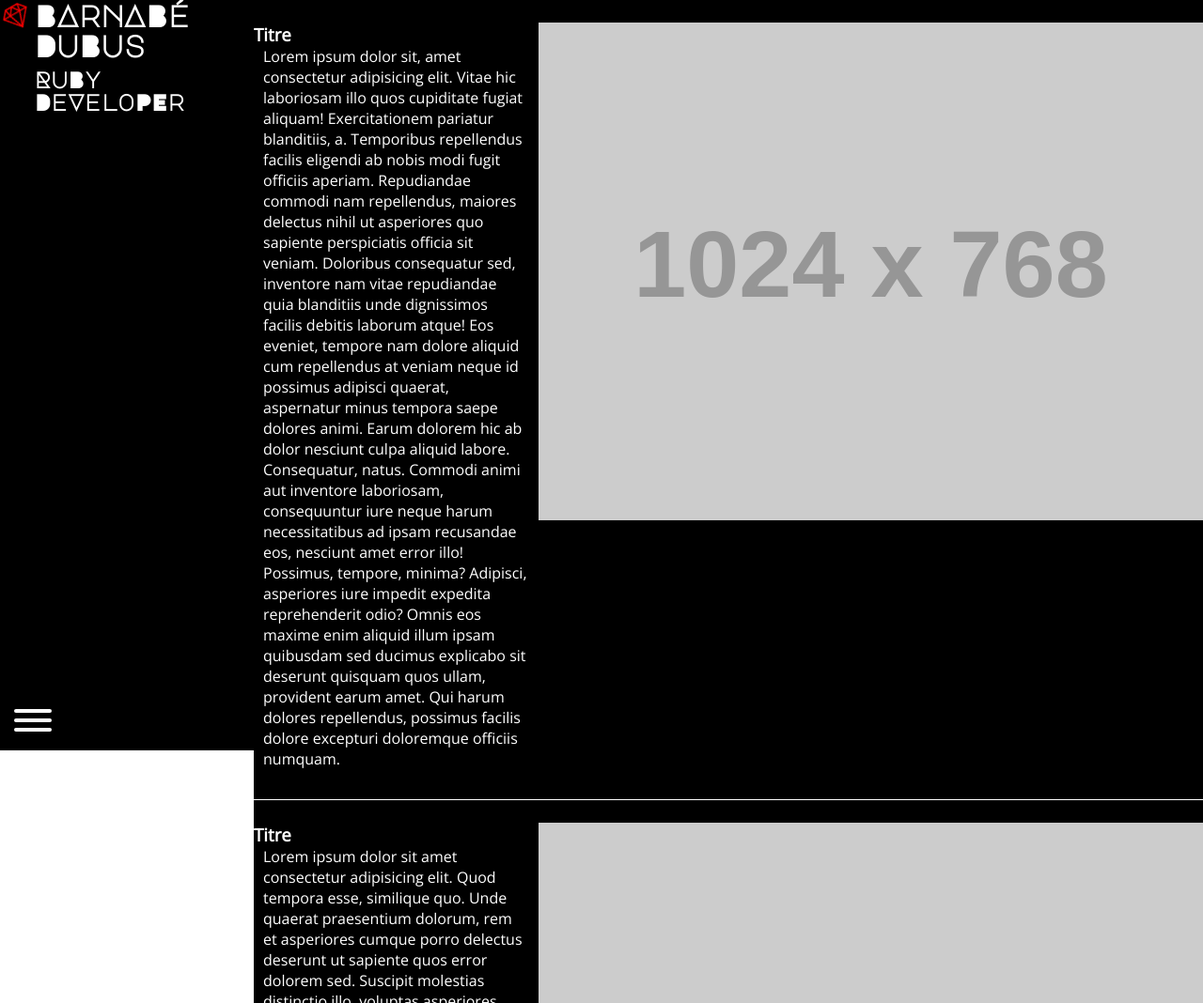
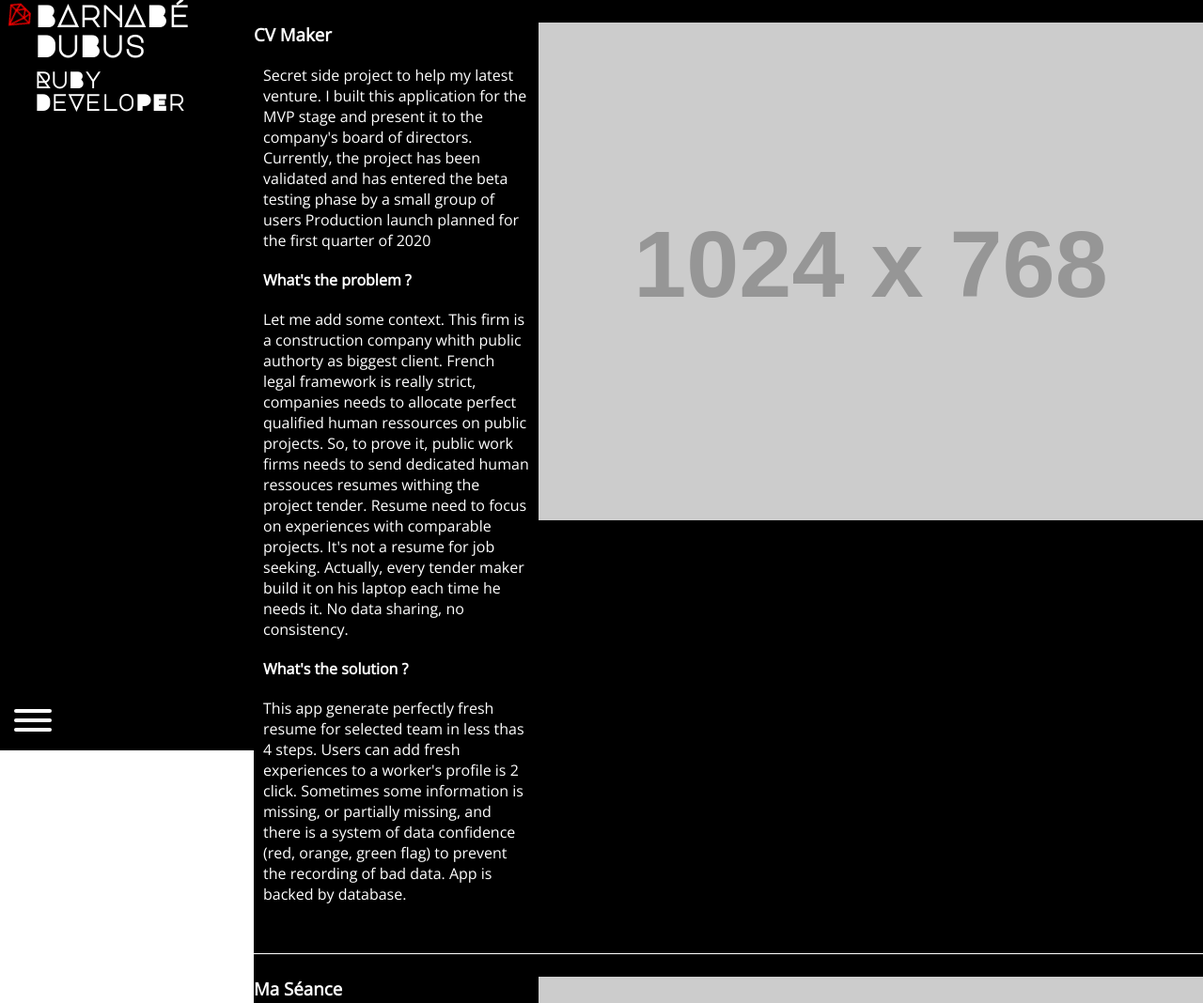
Before and after one commit to BarnabeD/barnabe-dev-site-OLD, a website: page index.html in a window 1280 px wide. Shown: the top 1068 px of the page at 94% size. Drawn offline with nearby package versions, Linux system fonts and the light colour scheme; placeholder pictures from the web are drawn by us.

Commit message:
content Wip & logo animation

```diff
--- a/index.html
+++ b/index.html
@@ -55,18 +55,38 @@
       <div class="work-list">
         <div class="work-card flex-wrapper">
           <div class="work-description">
-            <h3 class="work-description-title">Titre</h3>
-            <p class="work-description-text">Lorem ipsum dolor sit, amet consectetur adipisicing elit. Vitae hic laboriosam illo quos cupiditate fugiat aliquam! Exercitationem pariatur blanditiis, a. Temporibus repellendus facilis eligendi ab nobis modi fugit officiis aperiam.
-            Repudiandae commodi nam repellendus, maiores delectus nihil ut asperiores quo sapiente perspiciatis officia sit veniam. Doloribus consequatur sed, inventore nam vitae repudiandae quia blanditiis unde dignissimos facilis debitis laborum atque!
-            Eos eveniet, tempore nam dolore aliquid cum repellendus at veniam neque id possimus adipisci quaerat, aspernatur minus tempora saepe dolores animi. Earum dolorem hic ab dolor nesciunt culpa aliquid labore.
-            Consequatur, natus. Commodi animi aut inventore laboriosam, consequuntur iure neque harum necessitatibus ad ipsam recusandae eos, nesciunt amet error illo! Possimus, tempore, minima? Adipisci, asperiores iure impedit expedita reprehenderit odio?
-            Omnis eos maxime enim aliquid illum ipsam quibusdam sed ducimus explicabo sit deserunt quisquam quos ullam, provident earum amet. Qui harum dolores repellendus, possimus facilis dolore excepturi doloremque officiis numquam.</p>
+            <h3 class="work-description-title">CV Maker</h3>
+            <div class="work-description-text">
+              <p>
+                Secret side project to help my latest venture.
+                I built this application for the MVP stage and present it to the company's board of directors.
+                Currently, the project has been validated and has entered the beta testing phase by a small group of users
+                Production launch planned for the first quarter of 2020
+              </p>
+              <h4>What's the problem ?</h4>
+              <p>
+                Let me add some context.
+                This firm is a construction company whith public authorty as biggest client.
+                French legal framework is really strict, companies needs to allocate perfect qualified human ressources on public projects.
+                So, to prove it, public work firms needs to send dedicated human ressouces resumes withing the project tender.
+                Resume need to focus on experiences with comparable projects. It's not a resume for job seeking.
+                Actually, every tender maker build it on his laptop each time he needs it.
+                No data sharing, no consistency.
+              </p>
+              <h4>What's the solution ?</h4>
+              <p>
+                This app generate perfectly fresh resume for selected team in less thas 4 steps.
+                Users can add fresh experiences to a worker's profile is 2 click.
+                Sometimes some information is missing, or partially missing, and there is a system of data confidence (red, orange, green flag) to prevent the recording of bad data.
+                App is backed by database.
+              </p>
+            </div>
           </div>
           <img class="work-screenshot" src="https://via.placeholder.com/1024x768.png" alt="">
         </div>
         <div class="work-card flex-wrapper">
           <div class="work-description">
-            <h3 class="work-description-title">Titre</h3>
+            <h3 class="work-description-title">Ma Séance</h3>
             <p class="work-description-text">Lorem ipsum dolor sit amet consectetur adipisicing elit. Quod tempora esse, similique quo. Unde quaerat praesentium dolorum, rem et asperiores cumque porro delectus deserunt ut sapiente quos error dolorem sed.
             Suscipit molestias distinctio illo, voluptas asperiores vero obcaecati tempore adipisci odit laudantium sed dolor commodi officiis, quaerat, repudiandae deserunt placeat nisi quisquam recusandae facilis sit quidem. Atque, consequuntur consequatur fugit.
             Ratione soluta possimus ut tempore, perferendis, similique repellendus et? Quia porro, dolorem cumque ad ex itaque blanditiis praesentium incidunt? Velit modi eos dolorem necessitatibus itaque numquam, dignissimos nostrum, aspernatur ex.
--- a/stylesheets/style.css
+++ b/stylesheets/style.css
@@ -53,28 +53,13 @@ a {
   width: 4rem;
   stroke: var(--theme-ruby-color);
   fill: var(--theme-ruby-color);
-  animation:tilt 3s linear infinite;
+  transform:rotate(45deg);
+  animation:tilt 2.5s ease-in-out infinite;
 }
 @keyframes tilt {
-  0% {
-    /*-webkit-transform: rotate(0deg);*/
-    transform:rotate(0deg);
-  }
-  25% {
-    /*-webkit-transform: rotate(45deg);*/
-    transform:rotate(45deg);
-  }
   50% {
     /*-webkit-transform: rotate(90deg);*/
-    transform:rotate(0deg);
-  }
-  75% {
-    /*-webkit-transform: rotate(90deg);*/
     transform:rotate(-45deg);
-  }
-  100% {
-    /*-webkit-transform: rotate(90deg);*/
-    transform:rotate(0deg);
   }
 }
 
@@ -153,11 +138,13 @@ ul {
 .work-description-title {
   padding-left: 10px;
   padding-right: 10px;
+  margin-bottom: 20px;
 }
 
-.work-description-text {
+.work-description-text * {
   padding-left: 20px;
   padding-right: 20px;
+  margin-bottom: 20px;
 }
 
 @media screen and (min-width:640px) {
@@ -199,7 +186,7 @@ ul {
     padding: 0px;
   }
 
-  .work-description-text {
+  .work-description-text * {
     padding-left: 10px;
     padding-right: 10px;
   }
```
